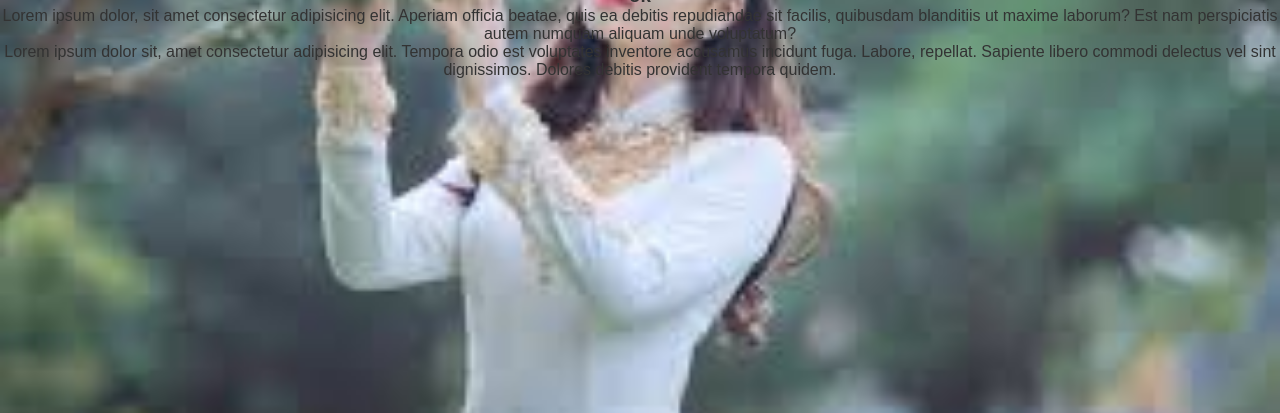
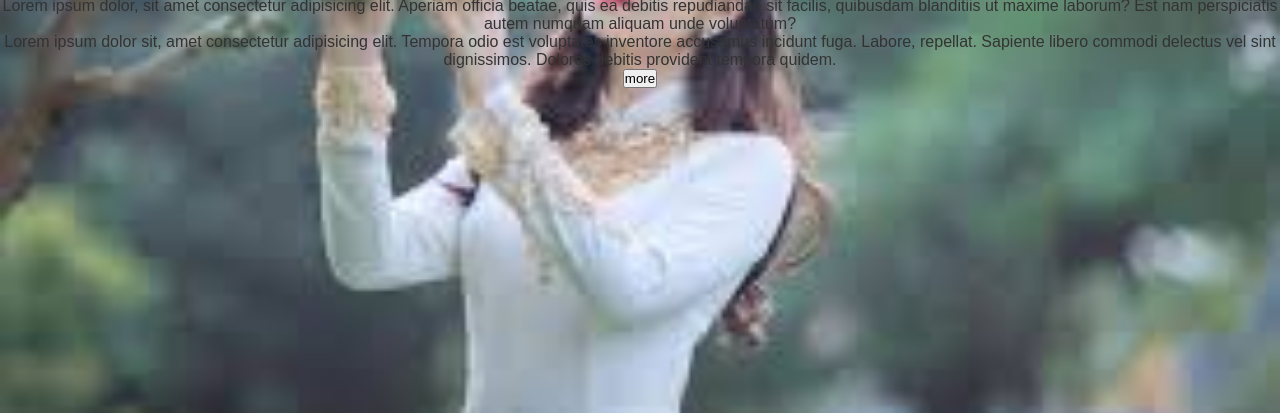
Before and after one commit to laiba2408e/firstpro, a plain HTML site: page index.html in a window 1280 px wide. Shown: the part 387-800 px from the top of the page. Drawn offline with Linux system fonts and the light colour scheme.

Commit message:
new adaa

```diff
--- a/index.html
+++ b/index.html
@@ -11,5 +11,6 @@
     <h3>ok</h3>
 <P>Lorem ipsum dolor, sit amet consectetur adipisicing elit. Aperiam officia beatae, quis ea debitis repudiandae sit facilis, quibusdam blanditiis ut maxime laborum? Est nam perspiciatis autem numquam aliquam unde voluptatum?</P>
 <p>Lorem ipsum dolor sit, amet consectetur adipisicing elit. Tempora odio est voluptates inventore accusamus incidunt fuga. Labore, repellat. Sapiente libero commodi delectus vel sint dignissimos. Dolores debitis provident tempora quidem.</p>
+<button>more</button>
 </body>
 </html>
```
